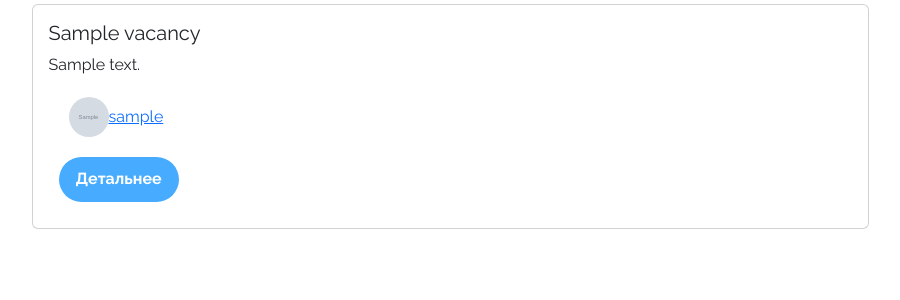
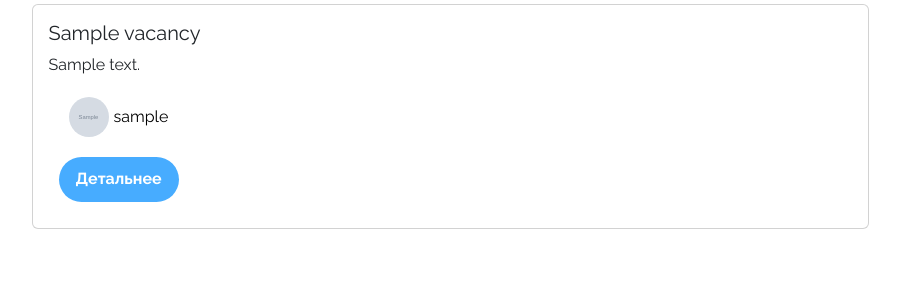
Before and after one commit to kiper-acab/Hackmate, a Django app: page /vacancy/ in a window 1280 px wide. Shown: the part 219-519 px from the top of the page, without its empty margins (190-1090 px from the left). Run offline with Django 4.2, Linux system fonts and the light colour scheme; tables that the repository leaves empty hold one stand-in row (values such as "Sample post"); grey boxes marked "Sample" are stand-in pictures; some libraries are stand-ins or nearby versions.

Commit message:
fix problems

```diff
--- a/hackmate/static_dev/css/vacancies/vacancies.css
+++ b/hackmate/static_dev/css/vacancies/vacancies.css
@@ -3,17 +3,16 @@
 }
 
 .user-info{
+    text-decoration: none;
+    color: black;
     margin: 20px;
     display: flex;
     align-items: center;
-
 }
 
 .username{
     margin: 0 5px;
 }
-
-
 
 .avatar{
     height: 40px;
--- a/hackmate/templates/vacancies/vacancies.html
+++ b/hackmate/templates/vacancies/vacancies.html
@@ -21,16 +21,16 @@
 					<div class="card-body">
 						<h5 class="card-title">{{ vacancy.title }}</h5>
 						<p class="card-text">{{ vacancy.description|truncatewords:30 }}</p>
-						<figure class="user-info">
+						<a href="{% url 'users:profile' vacancy.creater.username %}" class="user-info">
 							{% if vacancy.creater.profile.image %}
 								<img src="{{ vacancy.creater.profile.image.url }}" alt="" class="avatar">
 							{% else %}
 								<img src="{% static 'img/default-avatar.jpg' %}" alt="Default Avatar" class="dropdown-image avatar">
 							{% endif %}
-							<a href="{% url 'users:profile' vacancy.creater.username %}">
+							<p class="username">
 								{{ vacancy.creater.username|truncatewords:3 }}
-							</a>
-						</figure>
+							</p>
+						</a>
 						<a href="{% url 'vacancies:vacancy_detail' vacancy.pk %}" class="grow-button">Детальнее</a>
 					</div>
 				</div>
```
Also changed, not shown: hackmate/users/views.py (+4 -3 lines).
